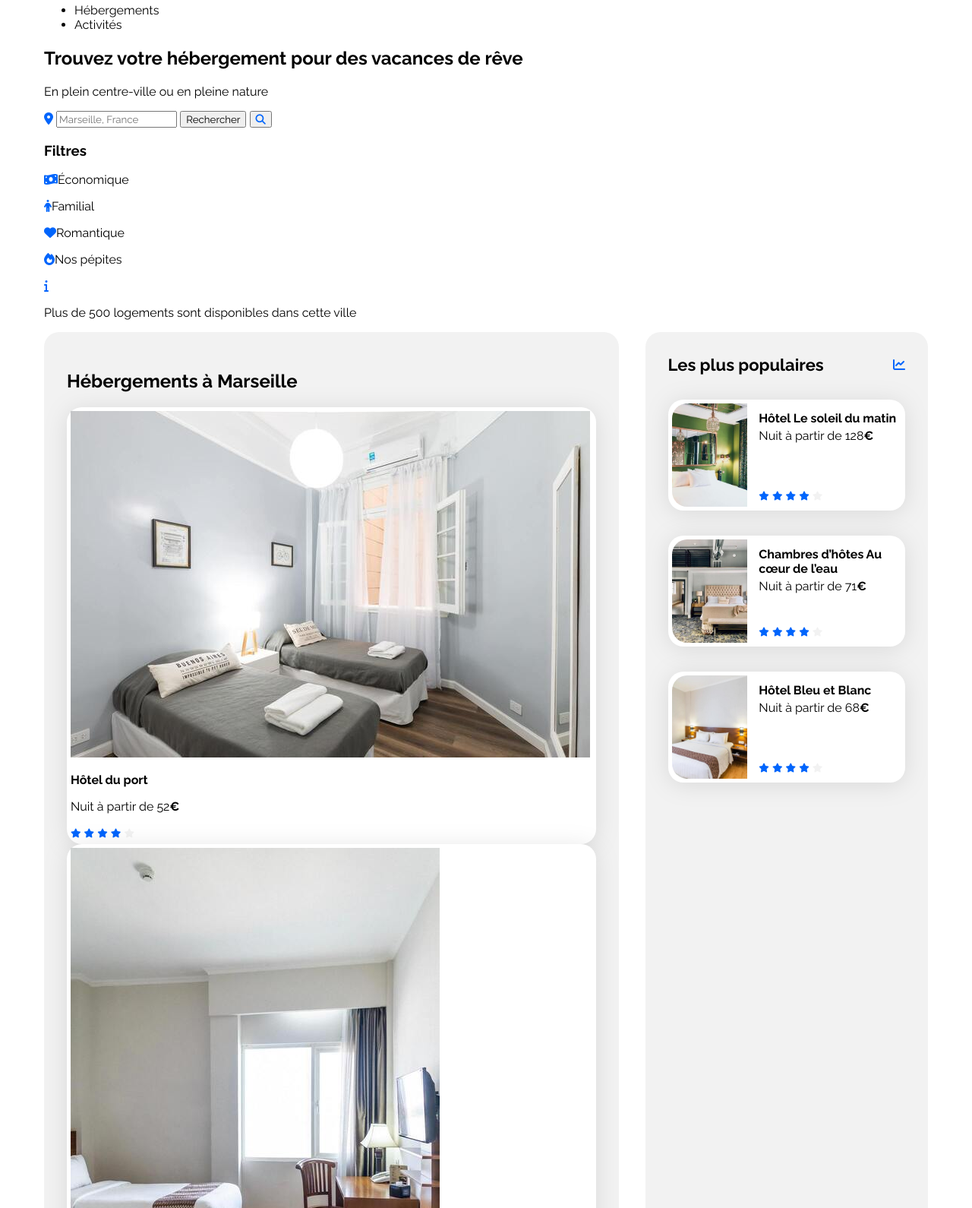
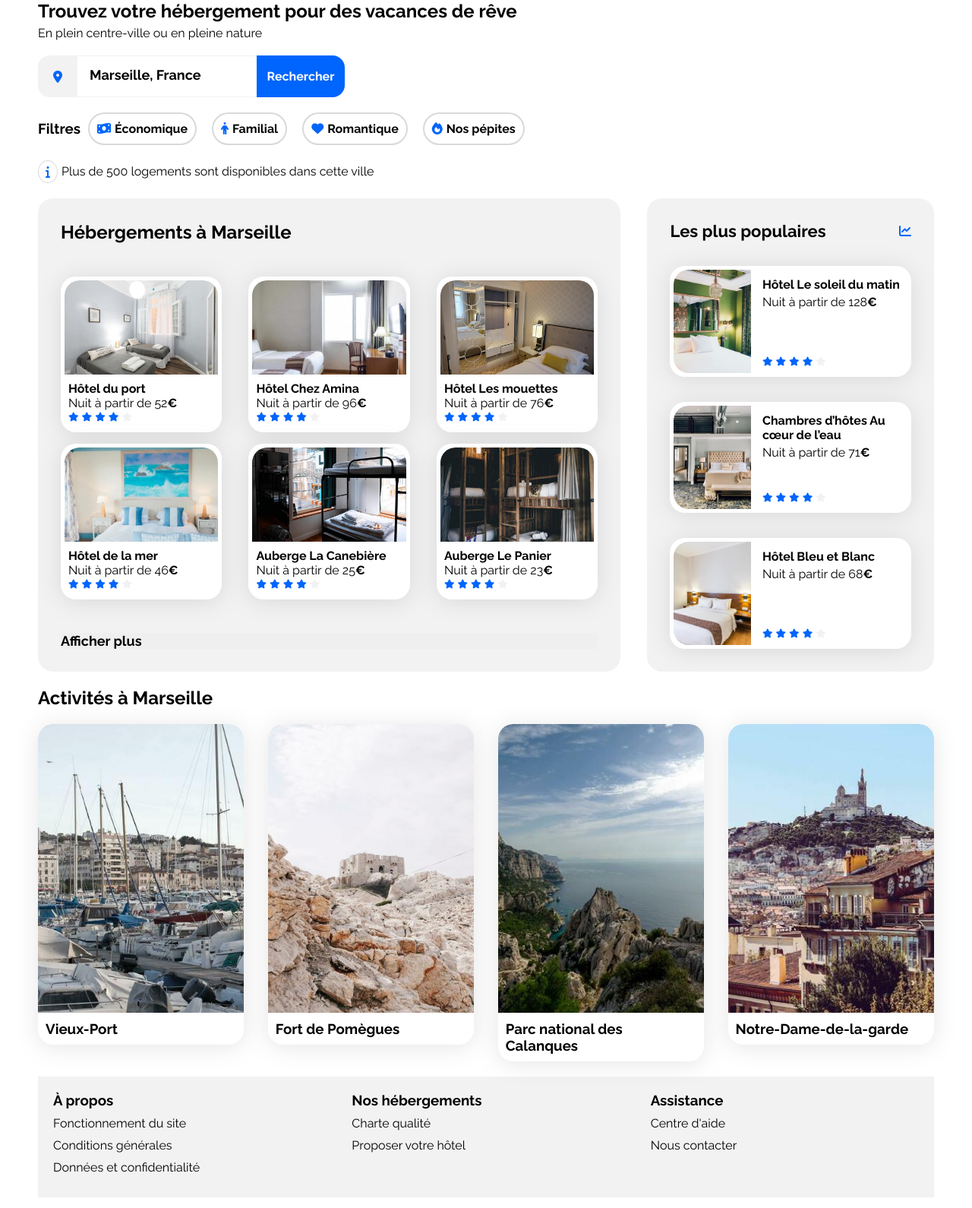
Before and after one commit to Sasoste/OC-React-P1, a plain HTML site: page index.html in a window 1280 px wide. Shown: the part 84-1674 px from the top of the page at 76% size. Drawn offline with Linux system fonts and the light colour scheme.

Commit message:
CSS ajouté

```diff
--- a/css/style.css
+++ b/css/style.css
@@ -1,12 +1,15 @@
 /****** General ***********/
 * {
-    font-family: 'Raleway', sans-serif;
+  font-family: "Raleway", sans-serif;
+  margin: 0;
+  padding: 0;
+  box-sizing: border-box;
 }
 
 :root {
-    --main-color: #0065FC;
-    --main-bg-color: #F2F2F2;
-    --filter-bg-color: #DEEBFF;
+  --main-color: #0065fc;
+  --main-bg-color: #f2f2f2;
+  --filter-bg-color: #deebff;
 }
 
 .fa-solid {
@@ -22,7 +25,6 @@ body {
   width: 100%;
   max-width: 1440px;
   padding: 0 50px;
-    box-sizing: border-box;
 }
 
 a {
@@ -55,7 +57,136 @@ a {
 }
 
 .neutral-star {
-    color: var(--main-bg-color)
+  color: var(--main-bg-color);
+}
+
+/****** Header ***********/
+
+header {
+  display: flex;
+  justify-content: space-between;
+  align-items: center;
+  height: 60px;
+}
+
+header img {
+  height: 20px;
+}
+
+ul {
+  display: flex;
+  flex-direction: row;
+  list-style-type: none;
+}
+
+li {
+  border-top: 2px solid transparent;
+  margin-left: 30px;
+  padding-top: 20px;
+  margin-top: -20px;
+}
+
+li:hover {
+  border-top-color: var(--main-color);
+  color: var(--main-color);
+}
+
+/****** Hero ***********/
+
+#hero {
+  margin-top: 2%;
+}
+
+#hero h1 {
+  margin-bottom: 5px;
+}
+
+/* Form */
+.fa-location-dot {
+  border-radius: 15px 0 0 15px;
+  background-color: var(--main-bg-color);
+  padding: 20px 20px 5px 20px;
+}
+
+form {
+  display: flex;
+  min-height: 55px;
+  margin-top: 20px;
+}
+
+#mobilebutton {
+  display: none;
+}
+
+#recherche {
+  border-left: none;
+  border-right: none;
+  border-top: 1px solid var(--main-bg-color);
+  border-bottom: 1px solid var(--main-bg-color);
+  width: 236px;
+  padding-left: 1rem;
+}
+
+#recherche::placeholder {
+  color: inherit;
+  font-size: 18px;
+  font-weight: bold;
+}
+
+#recherche::-moz-placeholder {
+  color: black;
+  opacity: 1;
+}
+
+#desktopbutton {
+  color: white;
+  background-color: var(--main-color);
+  border: none;
+  border-radius: 0 1rem 1rem 0;
+  font-size: 16px;
+  font-weight: bold;
+  padding: 0 0.85rem;
+}
+
+/* Filters */
+
+#filters {
+  display: flex;
+  align-items: center;
+  margin: 10px 0;
+}
+
+#filters div {
+  display: flex;
+}
+
+#filters i {
+  margin-right: 5px;
+}
+
+#filters p {
+  border: 2px solid #d9d9d9;
+  padding: 10px;
+  border-radius: 50px;
+  margin: 10px;
+  font-weight: bold;
+}
+
+#filters p:hover {
+  background-color: var(--filter-bg-color);
+}
+
+.info {
+  display: flex;
+  align-items: center;
+  margin-bottom: 20px;
+}
+
+.fa-info {
+  border: 1px solid #d9d9d9;
+  padding: 6px 9px;
+  border-radius: 100%;
+  margin-right: 5px;
 }
 
 /****** Hebergements And Populaires ***********/
@@ -72,8 +203,44 @@ a {
 }
 
 /****** Hebergements ***********/
-.hebergements {
+#hebergements {
   width: 65%;
+  display: flex;
+  flex-direction: column;
+  justify-content: space-between;
+}
+
+.hebergements-cards {
+  display: flex;
+  flex-wrap: wrap;
+  justify-content: space-between;
+  gap: 15px;
+  margin-top: 15px;
+}
+
+#hebergements a {
+  display: inline-block;
+  width: 30%;
+  height: 35%;
+}
+
+#hebergements img {
+  width: 100%;
+  height: 124px;
+  border-top-right-radius: 20px;
+  border-top-left-radius: 20px;
+}
+
+#hebergements .card-content {
+  margin: 5px;
+}
+
+#hebergements button {
+  border: none;
+  font-weight: bold;
+  text-align: left;
+  margin-top: 15px;
+  font-size: 18px;
 }
 
 /****** Populaires ***********/
@@ -120,20 +287,86 @@ a {
 .populaires-cards .card-rating {
   margin-bottom: 5px;
 }
+/****** Activites ***********/
 
+#activites {
+  display: flex;
+  flex-direction: column;
+}
 
+#activites h2 {
+  margin: 20px 0;
+}
 
+.activites {
+  display: flex;
+  flex-wrap: wrap;
+  justify-content: space-between;
+  max-width: 100%;
+}
 
+#activites a {
+  width: 23%;
+}
+
+#activites .card {
+  width: 100%;
+  display: flex;
+  flex-direction: column;
+  padding: 0;
+}
+
+#activites .card img {
+  object-fit: cover;
+  width: 100%;
+  height: 380px;
+  border-top-left-radius: 20px;
+  border-top-right-radius: 20px;
+}
+
+#activites .card h3 {
+  margin: 10px;
+}
+
+/****** Footer ***********/
+footer {
+  background-color: var(--main-bg-color);
+  display: flex;
+  margin-top: 20px;
+}
+
+footer section {
+  display: flex;
+  flex-direction: column;
+  margin: 20px 40px 20px 20px;
+  width: 33%;
+}
+
+footer section h3,
+footer section a {
+  margin-bottom: 10px;
+}
 /* Le code ci-dessous correspond à la version responsive uniquement */
 
 /****** Media queries ***********/
 /* Medium devices (tablets, less/equal than 1024px) */
 @media (max-width: 1024px) {
+  #filters {
+    display: flex;
+    flex-direction: column;
+    justify-content: left;
+    align-items: start;
+  }
+
+  #filters p {
+    margin: 10px 10px 0 0;
+  }
+
   .hebergements-and-populaires {
     flex-direction: column;
   }
 
-    .hebergements {
+  #hebergements {
     width: 100%;
   }
 
@@ -162,6 +395,128 @@ a {
 }
 
 /* Small devices (phones, less than 768px) */
-@media (max-width: 767.98px) {
-    /* ... */
+@media (max-width: 767.99px) {
+  .main-container {
+    padding: 0;
   }
+
+  header {
+    flex-direction: column;
+    margin-top: 20px;
+  }
+
+  nav {
+    width: 100%;
+  }
+
+  ul {
+    width: 100%;
+  }
+
+  li {
+    border-bottom: 3px solid transparent;
+    border-top: none;
+    width: 100%;
+    text-align: center;
+    margin-left: 0;
+    margin-top: 0;
+    padding: 0 0 10px 0;
+  }
+
+  li:hover {
+    border-bottom-color: var(--main-color);
+    color: var(--main-color);
+  }
+
+  #hero {
+    padding: 0 20px;
+  }
+
+  #desktopbutton {
+    display: none;
+  }
+
+  #mobilebutton {
+    display: flex;
+    align-items: center;
+    background-color: var(--main-color);
+    border: none;
+    border-radius: 15px;
+    padding: 0 17px;
+  }
+
+  .fa-magnifying-glass {
+    color: white;
+    font-size: 20px;
+  }
+
+  #recherche {
+    width: 70%;
+  }
+
+  #filters div {
+    flex-wrap: wrap;
+  }
+
+  #filters div p {
+    width: 45%;
+  }
+
+  .hebergements-and-populaires {
+    flex-direction: column-reverse;
+  }
+
+  .hebergements-and-populaires section {
+    border-radius: 0;
+  }
+
+  #hebergements,
+  #hebergements button {
+    background-color: white;
+  }
+
+  #hebergements a {
+    display: inline-block;
+    width: 100%;
+    height: 35%;
+  }
+
+  .populaires-cards {
+    flex-direction: column;
+  }
+  .populaires-cards a {
+    width: 100%;
+  }
+
+  #activites {
+    padding: 30px;
+  }
+  .activites {
+    flex-direction: column;
+  }
+
+  #activites a {
+    width: 100%;
+    margin-bottom: 20px;
+  }
+
+  #activites .card img {
+    object-fit: cover;
+    width: 100%;
+    height: 141px;
+    border-top-left-radius: 20px;
+    border-top-right-radius: 20px;
+  }
+
+  #activites .card h3 {
+    margin: 20px;
+  }
+
+  footer {
+    flex-direction: column;
+  }
+
+  footer section {
+    width: 100%;
+  }
+}
--- a/index.html
+++ b/index.html
@@ -35,7 +35,7 @@
                 <p>En plein centre-ville ou en pleine nature</p>
                 <form action="#" method="get">
                     <i class="fa-solid fa-location-dot"></i>
-                    <input id="Recherche" type="search" placeholder="Marseille, France">
+                    <input id="recherche" type="search" placeholder="Marseille, France">
                     <button type="Submit" id="desktopbutton">Rechercher</button>
                     <button type="Submit" id="mobilebutton">
                         <i class="fa-solid fa-magnifying-glass"></i>
@@ -58,7 +58,7 @@
             </section>
 
             <div class="hebergements-and-populaires">
-                <section class="hebergements">
+                <section id="hebergements">
                     <h2>Hébergements à Marseille</h2>
                     <div class="hebergements-cards">
                         <a href="#">
@@ -181,6 +181,7 @@
                             </article>
                         </a>
                     </div>
+                    <button>Afficher plus</button>
                 </section>
                 <section class="populaires">
                     <div class="populaires-title">
@@ -249,36 +250,38 @@
                 </section>
             </div>
 
-            <section>
+            <section id="activites">
                 <h2>Activités à Marseille</h2>
-
+                <div class="activites">
                     <a href="#">
-                    <article>
+                        <article class="card">
                             <img src="./images/activites/vieux_port.jpg" alt="Photo du vieux port">
                             <h3>Vieux-Port</h3>
                         </article>
                     </a>
 
                     <a href="#">
-                    <article>
+                        <article class="card">
                             <img src="./images/activites/fort_de_pomeges.jpg" alt="Photo du Fort">
                             <h3>Fort de Pomègues</h3>
                         </article>
                     </a>
 
                     <a href="#">
-                    <article>
+                        <article class="card">
                             <img src="./images/activites/calanques.jpg" alt="Photo du Parc national des Calanques">
                             <h3>Parc national des Calanques</h3>
                         </article>
                     </a>
 
                     <a href="#">
-                    <article>
-                        <img src="./images/activites/notre_dame_de_la_garde.jpg" alt="Photo de Notre-Dame-de-la-Garde">
+                        <article class="card">
+                            <img src="./images/activites/notre_dame_de_la_garde.jpg"
+                                alt="Photo de Notre-Dame-de-la-Garde">
                             <h3>Notre-Dame-de-la-garde</h3>
                         </article>
                     </a>
+                </div>
             </section>
         </main>
         <footer>
```
Lines whose indentation alone changed are shown as unchanged.
